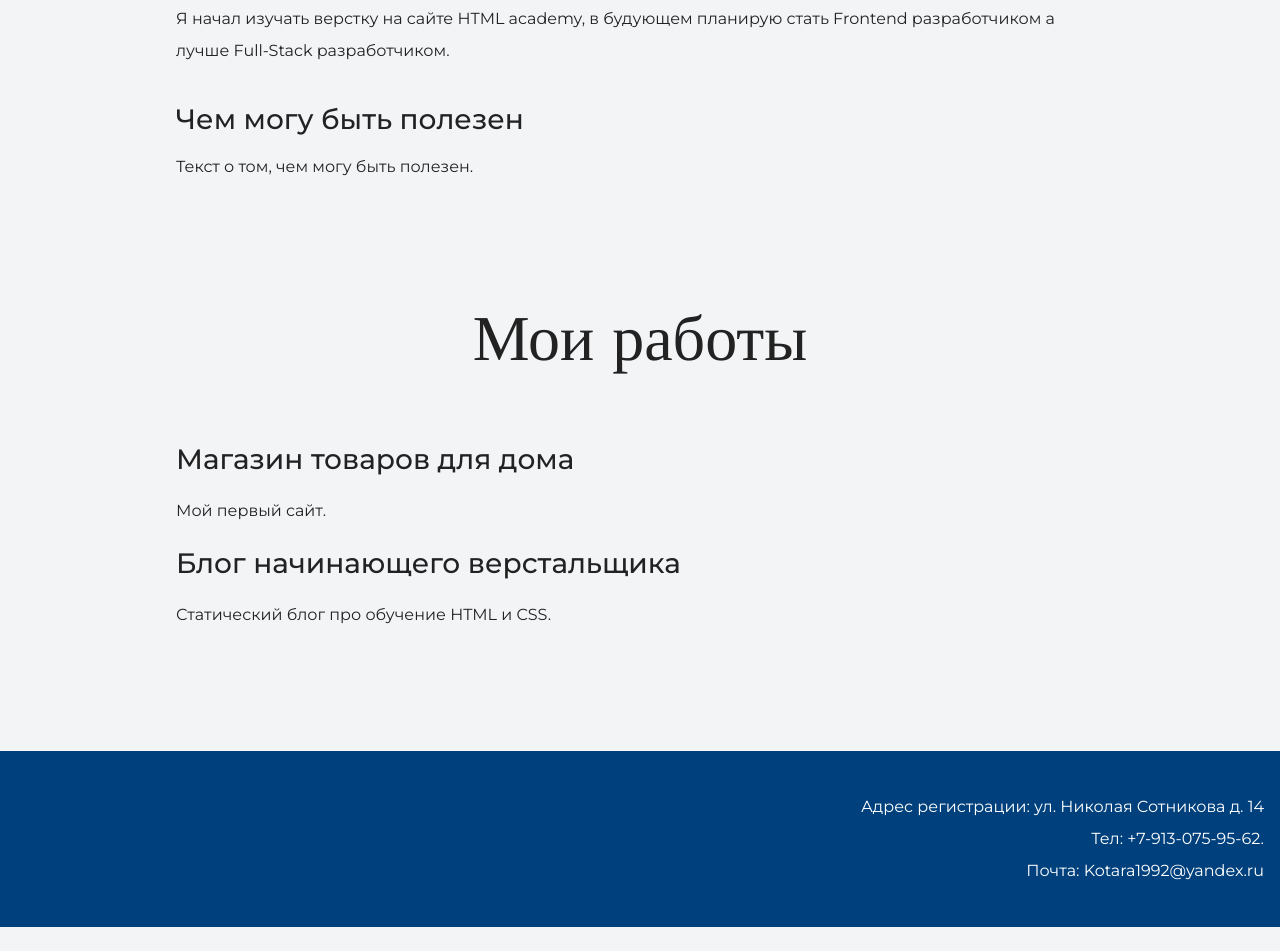
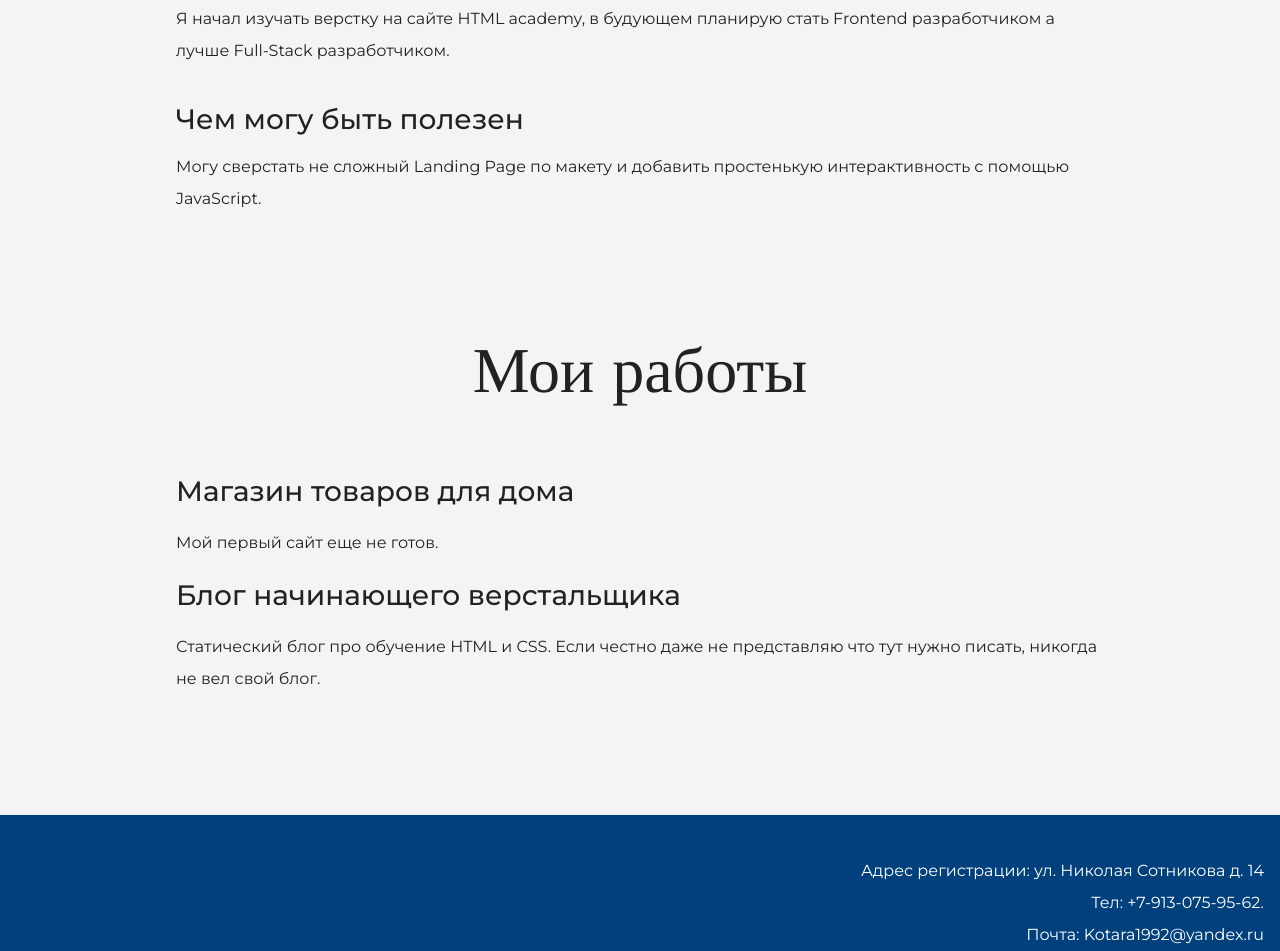
Before and after one commit to PavelKot1992/my-cite, a plain HTML site: page index.html in a window 1280 px wide. Shown: the part 1293-2244 px from the top of the page. Before the commit the page ends 2220 px from the top, so only its background shows below. Drawn offline with nearby package versions, Linux system fonts and the light colour scheme.

Commit message:
Меняет текст на главной странице

```diff
--- a/index.html
+++ b/index.html
@@ -28,7 +28,7 @@
       <h3>Меня зовут Павел, мне 29 лет, в данный момент я работаю бортпроводником в авиакомпании Royal Flight.</h3>
       <p>Я начал изучать верстку на сайте HTML academy, в будующем планирую стать Frontend разработчиком а лучше Full-Stack разработчиком.</p>
       <h3>Чем могу быть полезен</h3>
-      <p>Текст о том, чем могу быть полезен.</p>
+      <p>Могу сверстать не сложный Landing Page по макету и добавить простенькую интерактивность с помощью JavaScript.</p>
     </div>
     </section>
 
@@ -37,10 +37,10 @@
       <h2 class="subheading">Мои работы</h2>
 
       <h3>Магазин товаров для дома</h3>
-      <p>Мой первый сайт.</p>
+      <p>Мой первый сайт еще не готов.</p>
 
       <h3>Блог начинающего верстальщика</h3>
-      <p>Статический блог про обучение HTML и CSS.</p>
+      <p>Статический блог про обучение HTML и CSS. Если честно даже не представляю что тут нужно писать, никогда не вел свой блог.</p>
     </div>
     </section>
 
```
